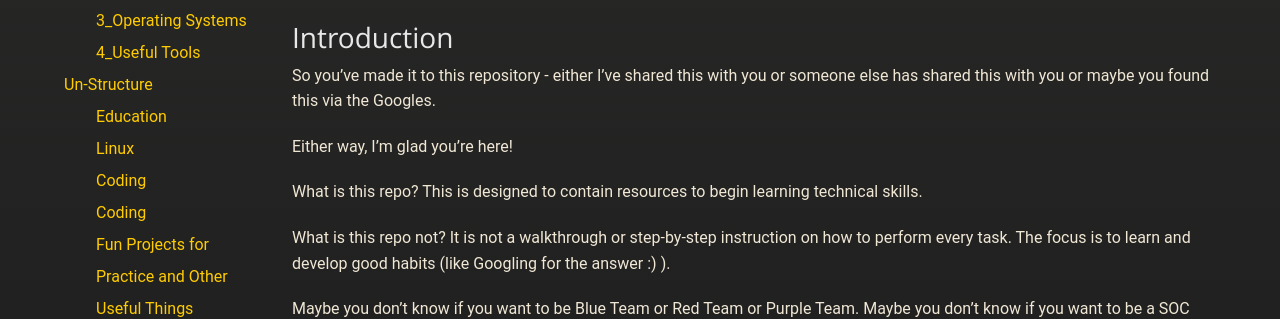
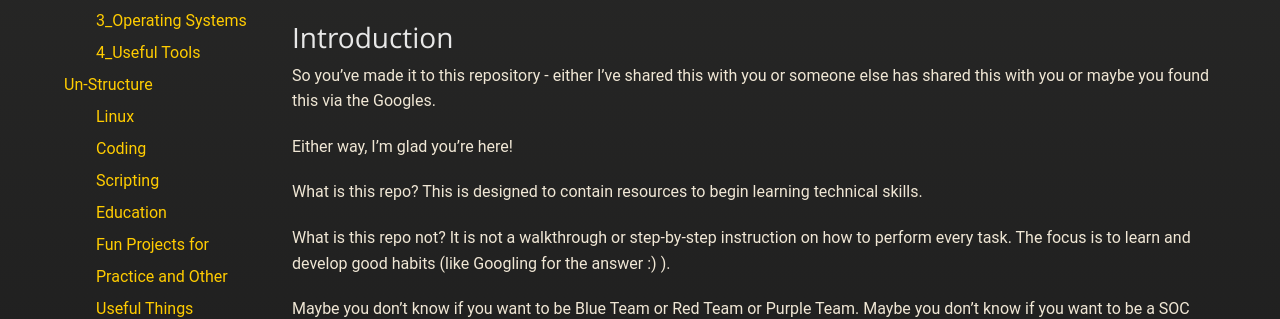
Before and after one commit to marknakamura/getting-started-in-tech, a Jekyll site: the page built from index.md, in a window 1280 px wide. Shown: the part 283-602 px from the top of the page. Built offline with Jekyll 4.4.1, drawn with Linux system fonts in a browser that asks for light colours; our own code applies the rules of GitHub Pages for plain Markdown files.

Commit message:
Update default.html

```diff
--- a/_layouts/default.html
+++ b/_layouts/default.html
@@ -32,10 +32,10 @@
         </ul>
         <li><a>Un-Structure</a></li>
         <ul>
-          <li><a href="Education.html">Education</a></li>
           <li><a href="Linux.html">Linux</a></li>
           <li><a href="Coding.html">Coding</a></li>
-          <li><a href="Scripting.html">Coding</a></li>
+          <li><a href="Scripting.html">Scripting</a></li>
+          <li><a href="Education.html">Education</a></li>
           <li><a href="Fun-Projects-for-Practice-and-Other-Useful-Things.html">Fun Projects for Practice and Other Useful Things</a></li>
         </ul>
 
```
